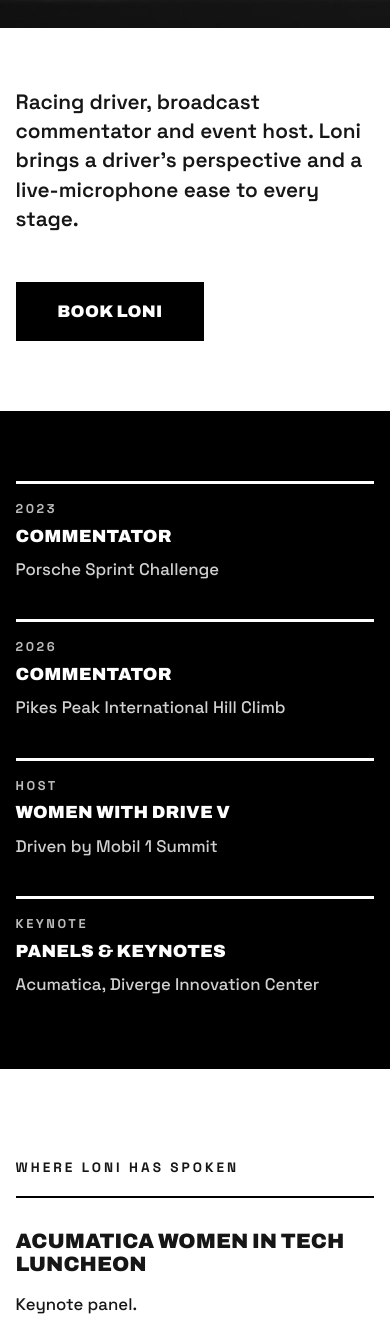
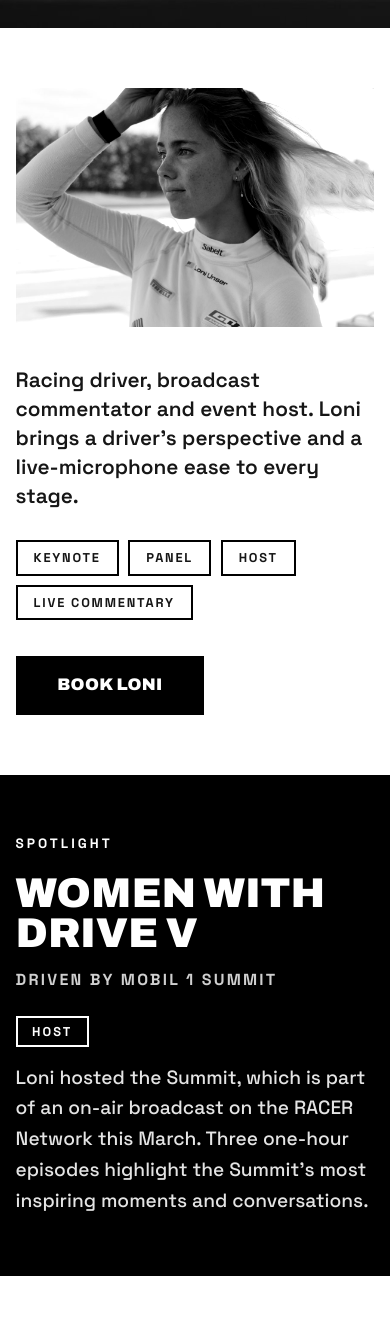
Before and after one commit to loniunser/Loni-Unser-Racing, a plain HTML site: page speaking.html in a window 390 px wide. Shown: the part 647-1980 px from the top of the page. Drawn offline with Linux system fonts and the light colour scheme.

Commit message:
Speaking page redesign: portrait intro with format tags, Women With Drive spotlight, tagged credits, video cards
Co-Authored-By: Claude Sonnet 5.5 <noreply@anthropic.com>
Claude-Session: https://claude.ai/code/session_01UKpzJzssgiV1uMcqs8wXjJ

```diff
--- a/speaking.html
+++ b/speaking.html
@@ -4,32 +4,32 @@
 <div class="sp-hero-text"><p class="kicker">Keynotes · Panels · Hosting · Commentary</p><h1>Speaking.</h1></div>
 </section>
 
-<section class="sp-intro">
+<section class="sp2-intro">
+<div class="sp2-intro-text">
 <p class="sp-lead">Racing driver, broadcast commentator and event host. Loni brings a driver's perspective and a live-microphone ease to every stage.</p>
+<ul class="sp2-formats"><li>Keynote</li><li>Panel</li><li>Host</li><li>Live commentary</li></ul>
 <a class="cta" href="#book">Book Loni</a>
+</div>
+<img class="photo" src="assets/g01.jpg" alt="Loni in her white race suit, sunglasses pushed up in her hair" loading="lazy">
 </section>
 
-<section class="sp-cred">
+<section class="sp2-spot">
+<p class="kicker">Spotlight</p>
+<div class="sp2-spot-grid">
+<div><h2>Women With Drive V</h2><p class="sp2-sub">Driven by Mobil 1 Summit</p></div>
+<div><p class="sp2-tag">Host</p><p>Loni hosted the Summit, which is part of an on-air broadcast on the RACER Network this March. Three one-hour episodes highlight the Summit's most inspiring moments and conversations.</p></div>
+</div>
+</section>
+
+<section class="sp-where sp2-where">
+<p class="kicker">Where Loni has spoken</p>
 <ul>
-<li><span>2023</span><b>Commentator</b><i>Porsche Sprint Challenge</i></li>
-<li><span>2026</span><b>Commentator</b><i>Pikes Peak International Hill Climb</i></li>
-<li><span>Host</span><b>Women With Drive V</b><i>Driven by Mobil 1 Summit</i></li>
-<li><span>Keynote</span><b>Panels &amp; keynotes</b><i>Acumatica, Diverge Innovation Center</i></li>
+<li><span class="sp2-role">Keynote panel</span><h2>Acumatica Women in Tech Luncheon</h2><p>Loni's most notable keynote panel.</p></li>
+<li><span class="sp2-role">Keynote</span><h2>Diverge Innovation Center Grand Opening</h2><p>Keynote, alongside Victoria Thomas of Kellymoss.</p></li>
+<li><span class="sp2-role">Commentator · 2026</span><h2>Pikes Peak International Hill Climb</h2><p>Commentator for the live broadcast.</p></li>
+<li><span class="sp2-role">Commentator · 2023</span><h2>Porsche Sprint Challenge</h2><p>Commentator for the 2023 season.</p></li>
 </ul>
 </section>
-
-<section class="sp-where">
-<p class="kicker">Where Loni has spoken</p>
-<ul>
-<li><h2>Acumatica Women in Tech Luncheon</h2><p>Keynote panel.</p></li>
-<li><h2>Diverge Innovation Center Grand Opening</h2><p>Keynote, alongside Victoria Thomas of Kellymoss.</p></li>
-<li><h2>Women With Drive V, Driven by Mobil 1</h2><p>Host of the Summit. It is part of an on-air broadcast on the RACER Network this March, with three one-hour episodes of the Summit's most inspiring moments and conversations.</p></li>
-<li><h2>Pikes Peak International Hill Climb, 2026</h2><p>Commentator for the live broadcast.</p></li>
-<li><h2>Porsche Sprint Challenge, 2023 season</h2><p>Commentator.</p></li>
-</ul>
-</section>
-
-<figure class="sp-photo"><img class="photo" src="assets/speaking-panel.jpg" alt="Loni smiling on stage during the Acumatica Women in Tech Luncheon keynote panel" loading="lazy"><figcaption>Acumatica Women in Tech Luncheon</figcaption></figure>
 
 <section class="sp-topics">
 <p class="kicker">What Loni speaks about</p>
@@ -40,12 +40,12 @@
 </div>
 </section>
 
-<section class="sp-watch">
+<section class="sp2-watch">
 <p class="kicker">Watch</p>
-<ul>
-<li><a href="https://www.youtube.com/live/7Zx3SHXzJyM" target="_blank" rel="noopener"><span class="r-t">Pikes Peak Hill Climb 2026 broadcast</span><span class="r-go">YouTube →</span></a></li>
-<li><a href="https://next.frame.io/share/7700c0bc-a790-4b05-9a13-084a66e58479/view/1ddc5d5b-de66-40b3-9145-a63d8455a6e7" target="_blank" rel="noopener"><span class="r-t">More video</span><span class="r-go">Watch →</span></a></li>
-</ul>
+<div class="sp2-cards">
+<a href="https://www.youtube.com/live/7Zx3SHXzJyM" target="_blank" rel="noopener"><svg class="play" viewBox="0 0 64 64" aria-hidden="true"><circle cx="32" cy="32" r="30" fill="none" stroke="currentColor" stroke-width="3"/><path d="M26 20l20 12-20 12z" fill="currentColor"/></svg><span class="c-t">Pikes Peak Hill Climb 2026 broadcast</span><span class="c-s">Watch on YouTube →</span></a>
+<a href="https://next.frame.io/share/7700c0bc-a790-4b05-9a13-084a66e58479/view/1ddc5d5b-de66-40b3-9145-a63d8455a6e7" target="_blank" rel="noopener"><svg class="play" viewBox="0 0 64 64" aria-hidden="true"><circle cx="32" cy="32" r="30" fill="none" stroke="currentColor" stroke-width="3"/><path d="M26 20l20 12-20 12z" fill="currentColor"/></svg><span class="c-t">More video</span><span class="c-s">Watch →</span></a>
+</div>
 </section>
 
 <section class="sp-book" id="book">
--- a/styles.css
+++ b/styles.css
@@ -362,3 +362,36 @@ input,textarea{font:inherit;padding:1rem;border:2px solid #000;background:#fff;w
 .site-header nav{gap:clamp(1rem,2vw,2.2rem)}
 @media(max-width:1180px){.site-header{padding-left:3vw;padding-right:3vw}.site-header nav a:not(.btn){font-size:1rem}.logo{font-size:1.6rem}}
 @media(min-width:901px){.sp-cred b{min-height:2.35em}}
+/* ---- speaking v2 ---- */
+.sp2-intro{display:grid;grid-template-columns:minmax(0,7fr) minmax(0,4fr);gap:6vw;align-items:center;padding:90px 4vw 90px}
+.sp2-intro .photo{width:100%;aspect-ratio:4/5;object-fit:cover;object-position:50% 30%;max-height:560px}
+.sp2-intro .sp-lead{margin:0 0 1.8rem}
+.sp2-formats{list-style:none;padding:0;margin:0 0 2.2rem;display:flex;flex-wrap:wrap;gap:.6rem}
+.sp2-formats li{border:2px solid #000;padding:.45rem 1rem;font:700 .8rem "Space Grotesk";letter-spacing:.14em;text-transform:uppercase}
+.sp2-spot{background:#000;color:#fff;padding:90px 4vw}
+.sp2-spot-grid{display:grid;grid-template-columns:minmax(0,1fr) minmax(0,1fr);gap:6vw;align-items:end;margin-top:1.4rem}
+.sp2-spot h2{font-size:clamp(2.6rem,6.4vw,6rem);line-height:.95;margin:0 0 1rem}
+.sp2-sub{font:700 1rem "Space Grotesk";letter-spacing:.14em;text-transform:uppercase;color:#cfcfcf;margin:0}
+.sp2-tag{display:inline-block;border:2px solid #fff;padding:.3rem .9rem;font:700 .8rem "Space Grotesk";letter-spacing:.16em;text-transform:uppercase;margin:0 0 1rem}
+.sp2-spot-grid p:not(.sp2-sub):not(.sp2-tag){font-size:1.2rem;line-height:1.6;color:#e4e4e4;max-width:30em;margin:0}
+.sp2-where{padding-top:90px}
+.sp2-where li{grid-template-columns:minmax(0,2fr) minmax(0,5fr) minmax(0,4fr);align-items:start}
+.sp2-role{display:inline-block;justify-self:start;border:2px solid #000;padding:.35rem .8rem;font:700 .75rem "Space Grotesk";letter-spacing:.14em;text-transform:uppercase;white-space:nowrap}
+.sp2-watch{padding:10px 4vw 90px}
+.sp2-cards{display:grid;grid-template-columns:1fr 1fr;gap:1.4rem;margin-top:1.4rem}
+.sp2-cards a{display:flex;flex-direction:column;justify-content:flex-end;gap:.5rem;min-height:260px;padding:1.6rem;background:#000;color:#fff;text-decoration:none;position:relative;transition:background .2s,color .2s}
+.sp2-cards a:hover,.sp2-cards a:focus-visible{background:#fff;color:#000;outline:3px solid #000;outline-offset:-3px}
+.sp2-cards .play{width:64px;height:64px;position:absolute;top:1.6rem;left:1.6rem}
+.c-t{font:900 clamp(1.4rem,2.6vw,2.2rem)/1.1 "Archivo",Impact,sans-serif;font-stretch:118%;text-transform:uppercase}
+.c-s{font:700 .8rem "Space Grotesk";letter-spacing:.14em;text-transform:uppercase}
+.sp-topics{padding-top:20px}
+@media(max-width:900px){
+ .sp2-intro{grid-template-columns:1fr;gap:2.4rem;padding:60px 4vw}
+ .sp2-intro .photo{aspect-ratio:3/2;max-height:none;order:-1}
+ .sp2-spot,.sp2-where{padding-top:60px}
+ .sp2-spot{padding-bottom:60px}
+ .sp2-spot-grid{grid-template-columns:1fr;gap:1.6rem}
+ .sp2-where li{grid-template-columns:1fr;gap:.8rem}
+ .sp2-cards{grid-template-columns:1fr}
+ .sp2-cards a{min-height:200px}
+}
```
